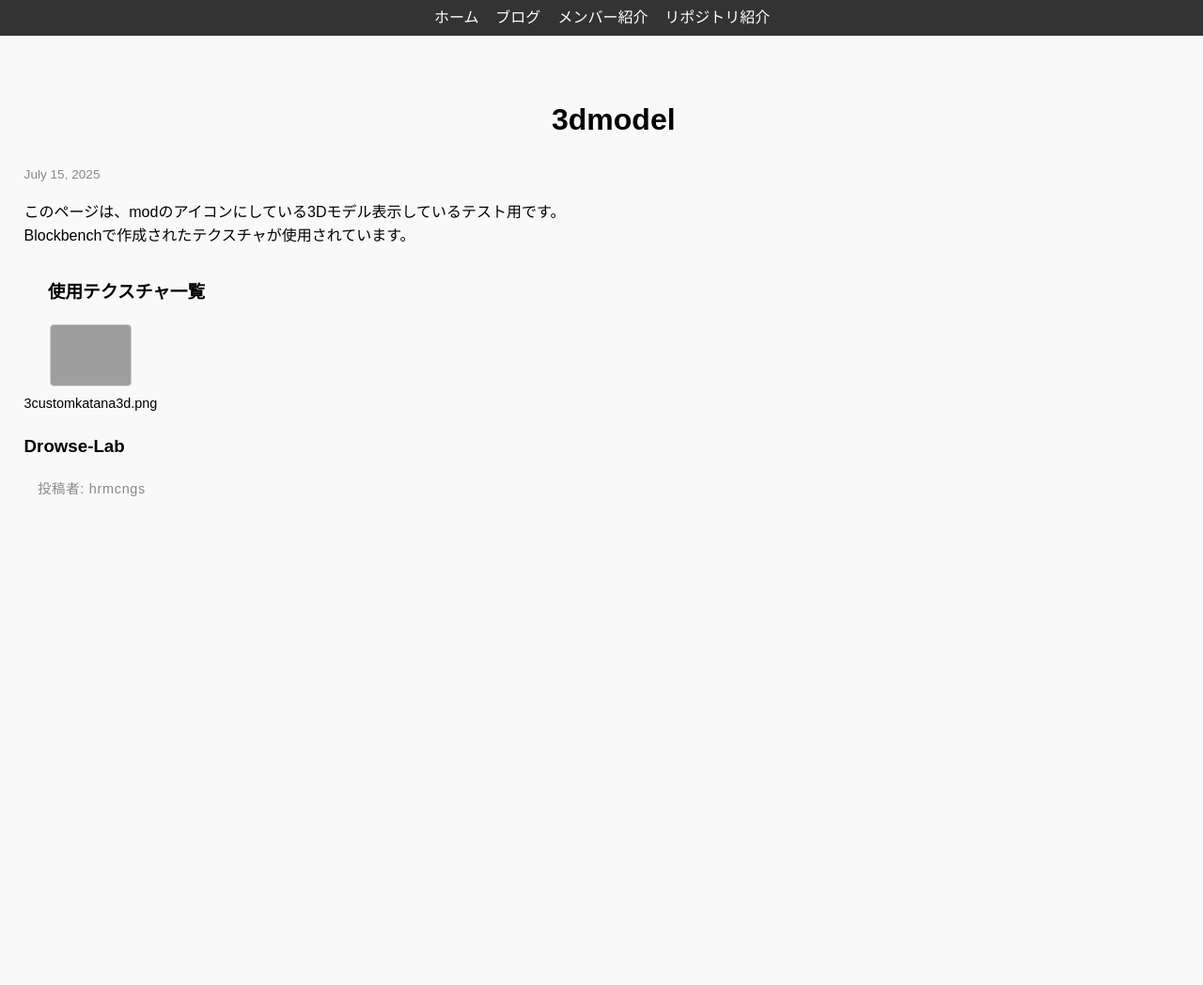
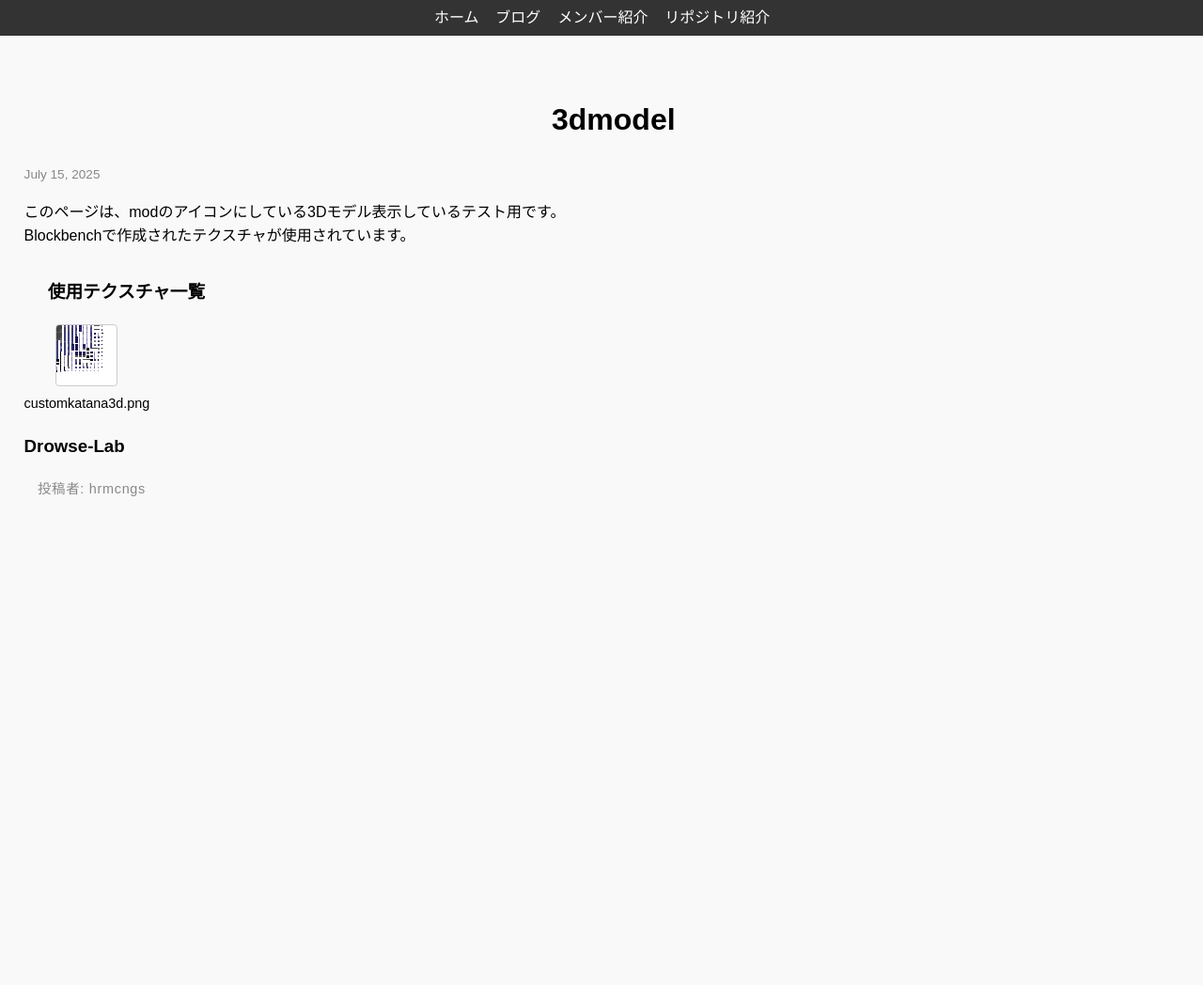
Before and after one commit to Drowse-Lab/Drowse-Lab, a Jekyll site: the page built from _posts/2025-07-15-blog.md, in a window 1280 px wide. Shown: the whole page at 94% size. Built offline with Jekyll 4.4.1, drawn with Linux system fonts in a browser that asks for light colours; nearby versions of some CDN libraries; some web fonts are replaced; a style sheet for code colours, icons or effects is not loaded.

Commit message:
Update 2025-07-15-blog.md

```diff
--- a/_posts/2025-07-15-blog.md
+++ b/_posts/2025-07-15-blog.md
@@ -10,7 +10,7 @@ onlydate: false
 model_path: /assets/models/customkatanairon3d.json
 enable_glow: true
 textures:
-  "3": "customkatana3d.png"
+  - customkatana3d.png
 ---
 
 このページは、modのアイコンにしている3Dモデル表示しているテスト用です。
```
